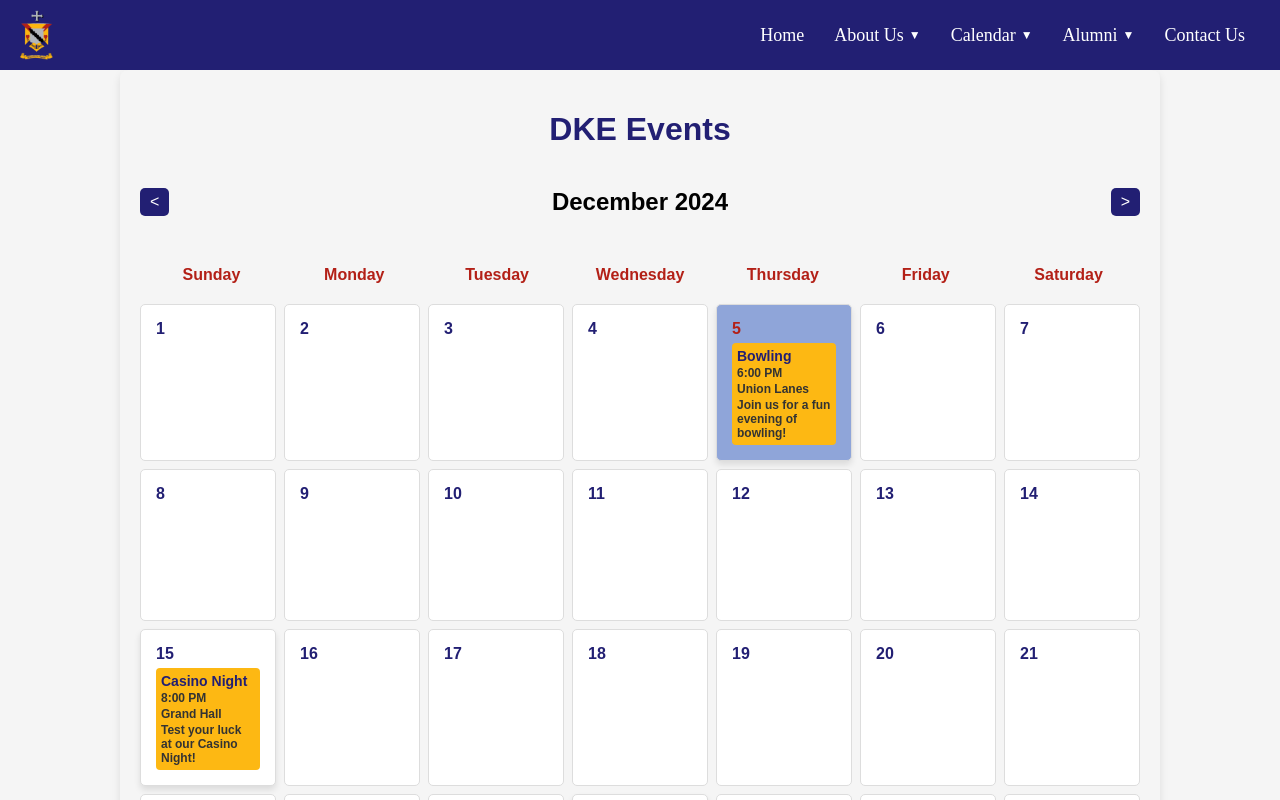
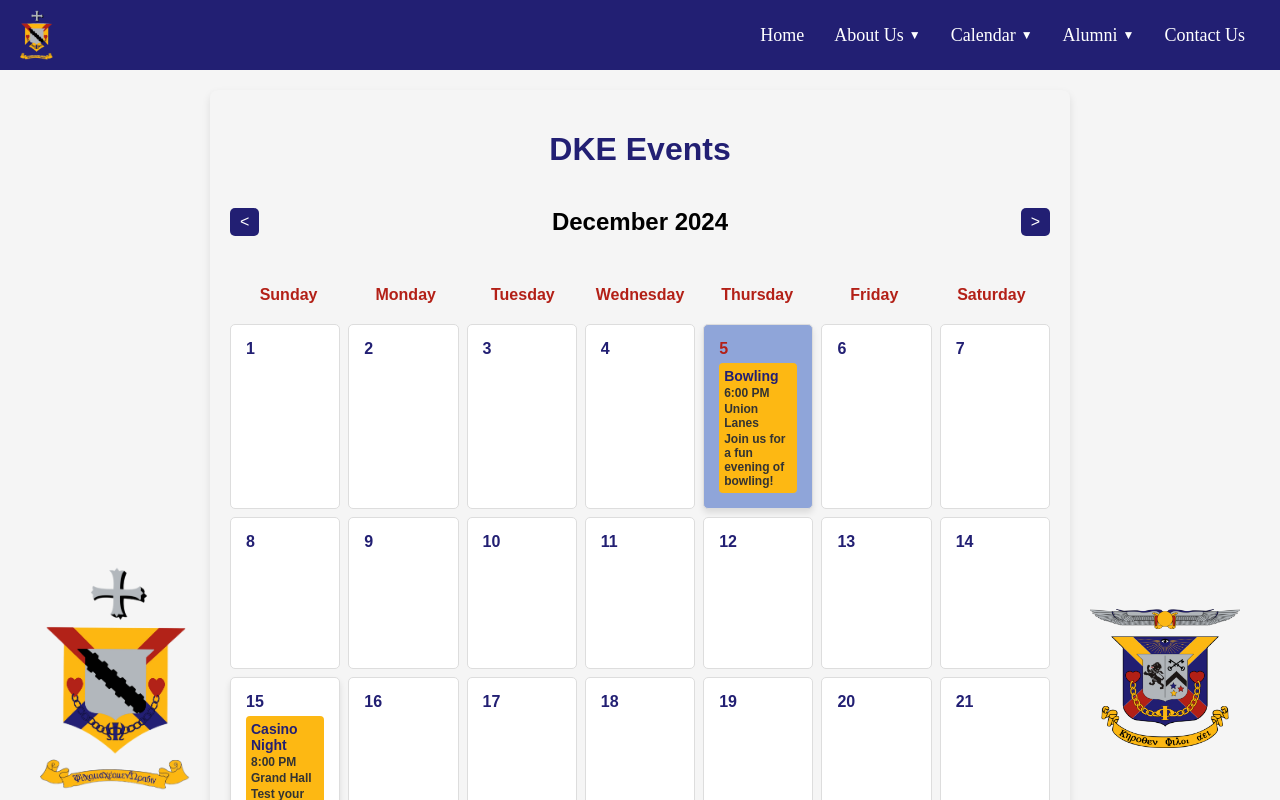
Before and after one commit to NBelgaonkar/Psi-Omega-Site, a React (Create React App) app: page /calendar/upcoming in a window 1280 px wide. Shown: the top 800 px of the page. Built offline with nearby package versions, Linux system fonts and the light colour scheme.

Commit message:
added crests to either side

```diff
--- a/src/components/Calendar.js
+++ b/src/components/Calendar.js
@@ -12,6 +12,10 @@ import {
   isSameDay,
 } from 'date-fns';
 import styled, { createGlobalStyle } from 'styled-components';
+import ChapterCrest from '../Images/Psi-Omega-Crest.png';
+import NationalCrest from '../Images/dke-coat-of-arms.png';
+
+
 
 // Global styles for consistent font and background
 const GlobalStyle = createGlobalStyle`
@@ -25,9 +29,26 @@ const GlobalStyle = createGlobalStyle`
   }
 `;
 
+const PageContainer = styled.div`
+  display: flex;
+  justify-content: center;
+  align-items: center; /* Vertically center content */
+  padding: 20px;
+  box-sizing: border-box; /* Prevent padding from causing overflow */
+  flex-grow: 1; /* Allow the container to fill available space */
+`;
+
+
+const Crest = styled.img`
+  width: ${(props) => props.width || '150px'};
+  height: auto;
+  margin: 0 20px;
+  align-self: center;
+`;
+
 const CalendarContainer = styled.div`
   font-family: 'Arial', sans-serif;
-  max-width: 1000px; /* Increased width */
+  max-width: 1000px;
   margin: auto;
   text-align: center;
   background-color: #f5f5f5;
@@ -78,16 +99,16 @@ const DayName = styled.div`
 const CalendarGrid = styled.div`
   display: grid;
   grid-template-columns: repeat(7, 1fr);
-  gap: 8px; /* Added more spacing between days */
+  gap: 8px;
 `;
 
 const Day = styled.div`
-  padding: 15px; /* Increased padding for better spacing */
+  padding: 15px;
   background-color: ${(props) => (props.isCurrentDay ? '#8FA5D9' : props.isSameMonth ? '#FFF' : '#F0F0F0')};
   border: 1px solid #DDD;
   border-radius: 5px;
   position: relative;
-  min-height: 120px; /* Increased height for better readability */
+  min-height: 120px;
   text-align: left;
   box-shadow: ${(props) => (props.hasEvents ? '0 4px 6px rgba(0, 0, 0, 0.1)' : 'none')};
 `;
@@ -172,6 +193,12 @@ const Calendar = () => {
   return (
     <>
       <GlobalStyle />
+      <PageContainer>
+        <Crest
+          src={ChapterCrest} // Replace with the actual path to the chapter crest image
+          alt="Chapter Crest"
+          width="150px"
+        />
         <CalendarContainer>
           <CalendarTitle>DKE Events</CalendarTitle>
           <Header>
@@ -198,6 +225,12 @@ const Calendar = () => {
             ))}
           </CalendarGrid>
         </CalendarContainer>
+        <Crest
+          src={NationalCrest} // Replace with the actual path to the national crest image
+          alt="National Crest"
+          width="150px"
+        />
+      </PageContainer>
     </>
   );
 };
```
Lines whose indentation alone changed are shown as unchanged.
